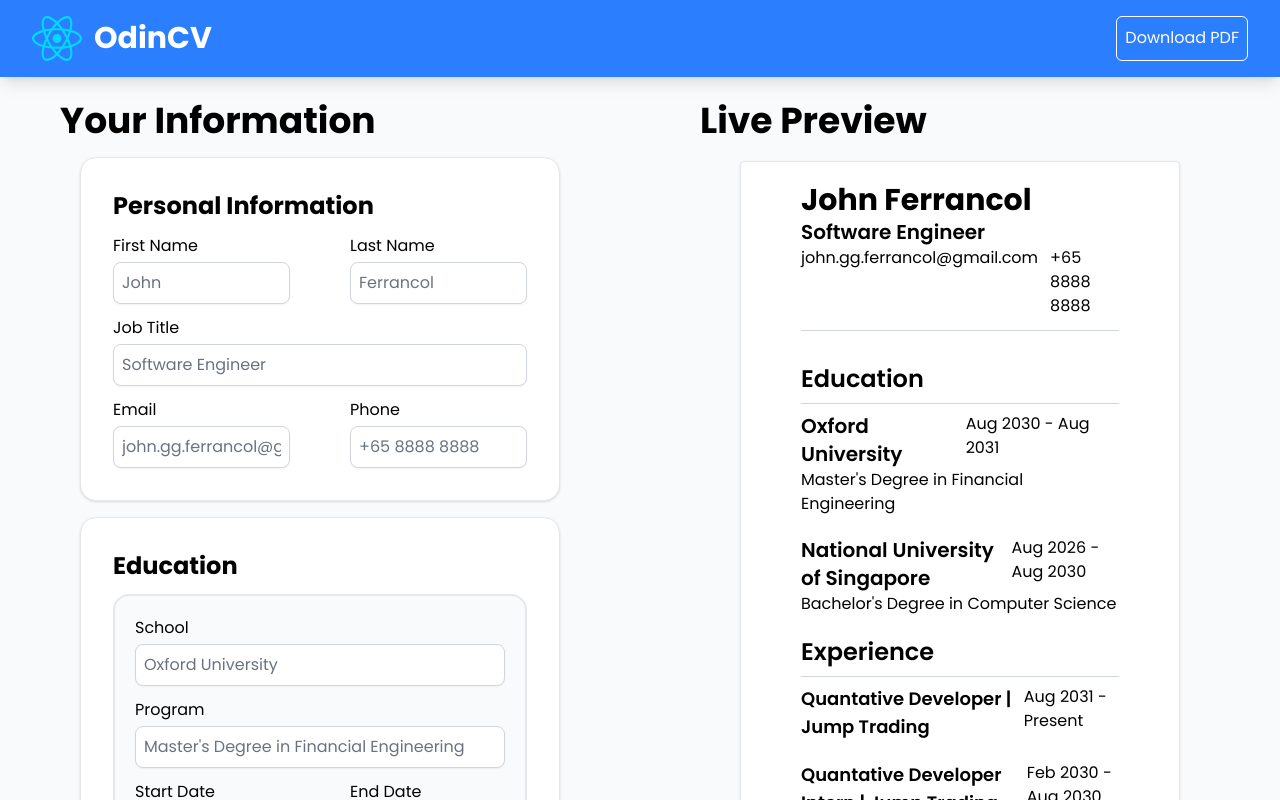
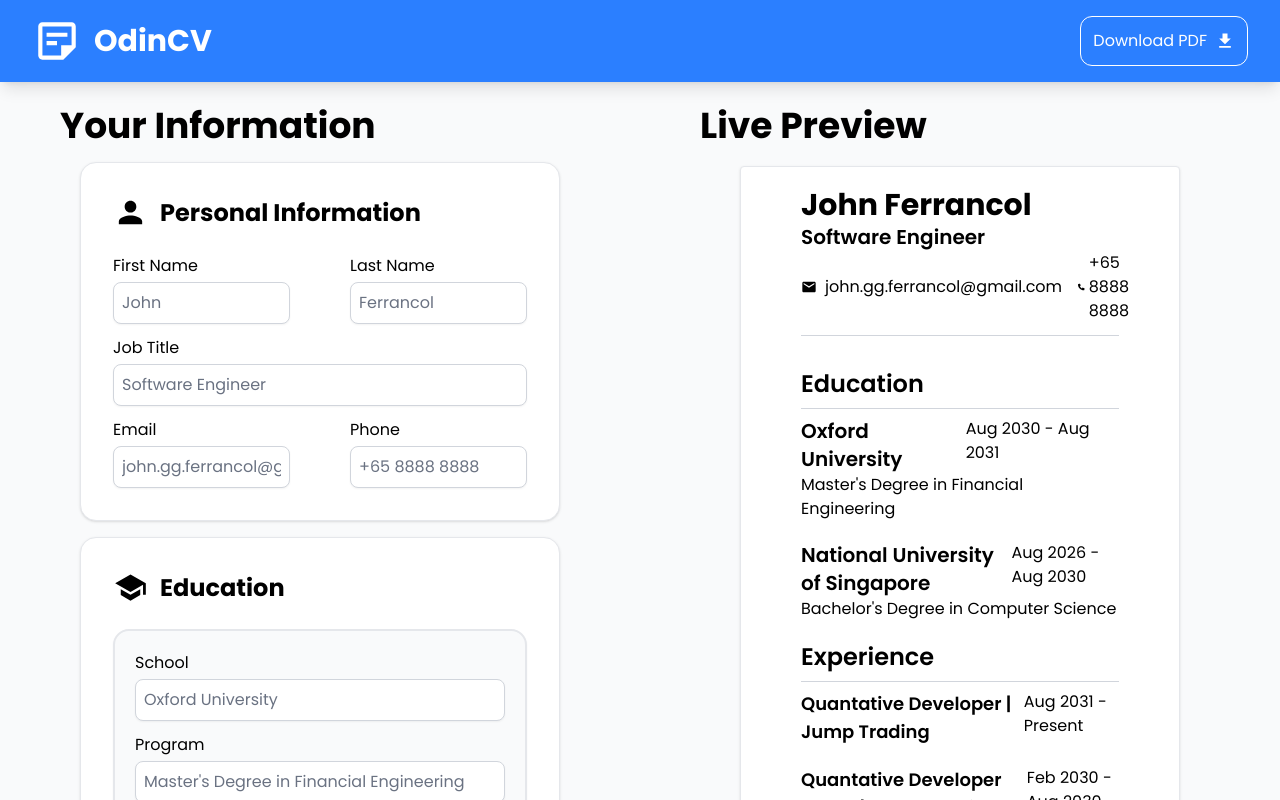
Before and after one commit to JohnFerrancol/cv-application, a React (Vite) app: page / in a window 1280 px wide. Shown: the top 800 px of the page. Built offline with nearby package versions, Linux system fonts and the light colour scheme.

Commit message:
feat: add react-icons icons to the application

```diff
--- a/src/components/formFields/EducationForm.jsx
+++ b/src/components/formFields/EducationForm.jsx
@@ -1,11 +1,15 @@
 import InputField from '../uiElements/InputField';
 import { AddButton } from '../uiElements/Buttons';
 import Form from '../uiElements/Form';
+import { IoMdSchool } from 'react-icons/io';
 
 export default function EducationForm({ educationList, onChange, onClick }) {
   return (
     <Form>
-      <h1 className="text-2xl font-bold">Education</h1>
+      <div className="flex gap-3 items-center mb-3">
+        <IoMdSchool size={35} />
+        <h1 className="text-2xl font-bold">Education</h1>
+      </div>
       <div className="flex flex-col gap-5">
         {educationList.map((education) => (
           <div
--- a/src/components/formFields/ExperienceForm.jsx
+++ b/src/components/formFields/ExperienceForm.jsx
@@ -1,11 +1,15 @@
 import InputField from '../uiElements/InputField';
 import { AddButton } from '../uiElements/Buttons';
 import Form from '../uiElements/Form';
+import { MdOutlineWork } from 'react-icons/md';
 
 export default function ExperienceForm({ experienceList, onChange, onClick }) {
   return (
     <Form>
-      <h1 className="text-2xl font-bold">Experience</h1>
+      <div className="flex gap-3 items-center mb-3">
+        <MdOutlineWork size={35} />
+        <h1 className="text-2xl font-bold">Experience</h1>
+      </div>
       <div className="flex flex-col gap-5">
         {experienceList.map((experience) => (
           <div
--- a/src/components/formFields/GeneralInfoForm.jsx
+++ b/src/components/formFields/GeneralInfoForm.jsx
@@ -1,10 +1,15 @@
 import InputField from '../uiElements/InputField';
 import Form from '../uiElements/Form';
+import { MdPerson } from 'react-icons/md';
 
 export default function GeneralInfoForm({ firstName, lastName, title, email, phone, onChange }) {
   return (
     <Form>
-      <h1 className="text-2xl font-bold">Personal Information</h1>
+      <div className="flex gap-3 items-center mb-3">
+        <MdPerson size={35} />
+        <h1 className="text-2xl font-bold">Personal Information</h1>
+      </div>
+
       <div className="grid grid-cols-2 gap-15">
         <InputField id="firstName" value={firstName} label="First Name" onChange={onChange} />
         <InputField id="lastName" value={lastName} label="Last Name" onChange={onChange} />
--- a/src/components/layout/Header.jsx
+++ b/src/components/layout/Header.jsx
@@ -1,15 +1,17 @@
-import reactLogo from '../../assets/react.svg';
+import { MdOutlineStickyNote2, MdDownload } from 'react-icons/md';
 
 export default function Header() {
   return (
     <header className="flex justify-between px-8 py-4 bg-blue-500 text-white shadow-lg">
       <div className="flex gap-3 items-center">
-        <img src={reactLogo} width={50} height={50} alt="React logo" />
+        <MdOutlineStickyNote2 size={50} />
         <h1 className="font-bold text-3xl">OdinCV</h1>
       </div>
       <div className="flex gap-3">
-        <button type="button" className="text-white border border-white-600 p-2 rounded-md">
-          Download PDF
+        <button type="button" className="text-white border border-white-600 p-3 rounded-xl">
+          <div className="flex gap-2 items-center">
+            Download PDF <MdDownload size={20} />
+          </div>
         </button>
       </div>
     </header>
--- a/src/components/previews/GeneralInfoPreview.jsx
+++ b/src/components/previews/GeneralInfoPreview.jsx
@@ -1,3 +1,6 @@
+import { MdEmail } from 'react-icons/md';
+import { FaPhone } from 'react-icons/fa6';
+
 export default function GeneralInfoPreview({ firstName, lastName, title, email, phone }) {
   return (
     <div>
@@ -5,9 +8,15 @@
         {firstName} {lastName}
       </h1>
       <h2 className="text-xl font-semibold">{title}</h2>
-      <div className="flex gap-3">
-        <p>{email}</p>
-        <p>{phone}</p>
+      <div className="flex gap-4">
+        <p className="flex gap-2 items-center">
+          <MdEmail />
+          {email}
+        </p>
+        <p className="flex gap-1 items-center">
+          <FaPhone />
+          {phone}
+        </p>
       </div>
       <hr className="my-3 border-gray-300" />
     </div>
```
